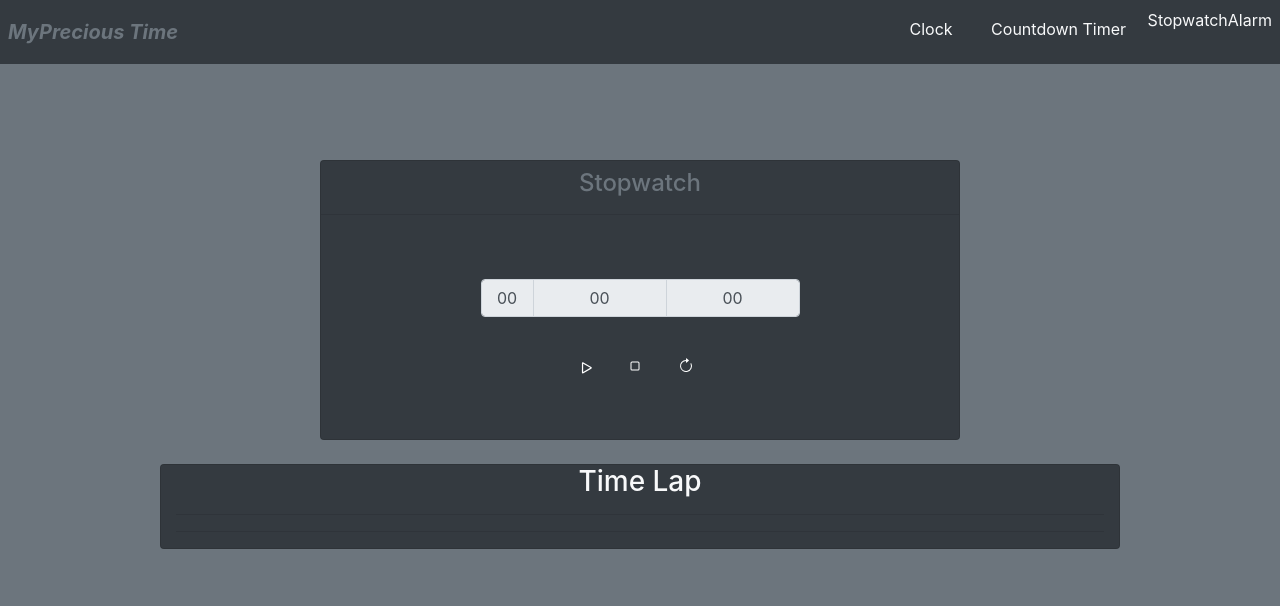
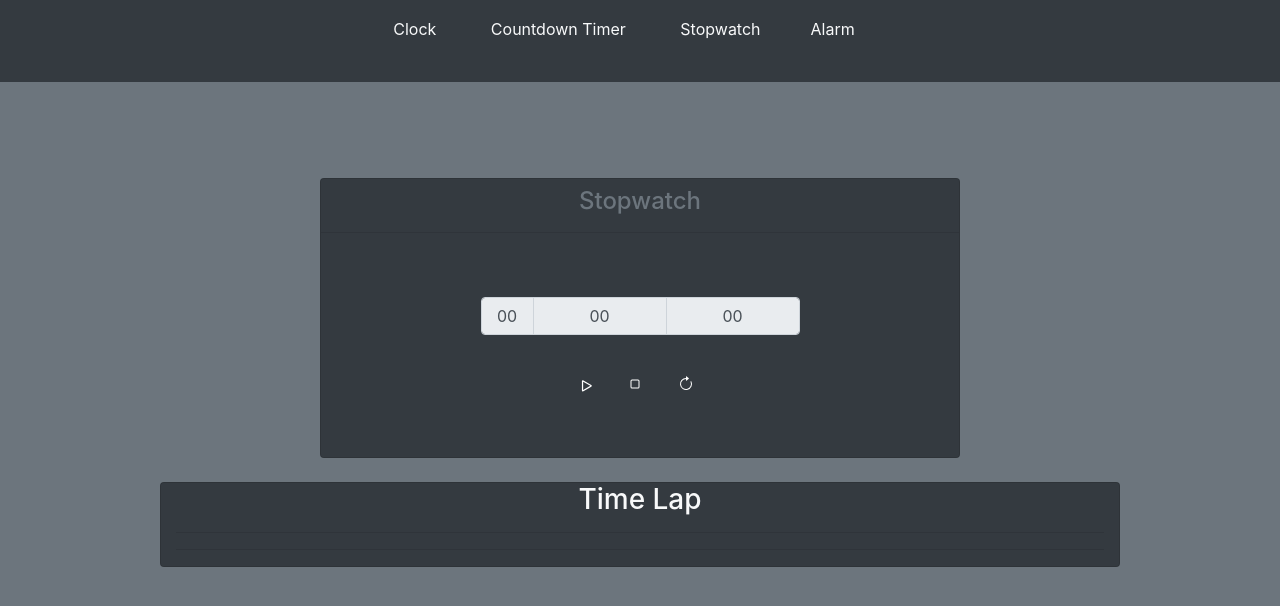
Before and after one commit to Timimah/Timer, a plain HTML site: page index.html in a window 1280 px wide. Drawn offline with nearby package versions, Linux system fonts and the light colour scheme.

Commit message:
made changes to the nav

```diff
--- a/index.html
+++ b/index.html
@@ -15,21 +15,20 @@
 </head>
 <body class="bg-secondary">
     <div>
-        <nav class="navbar p-2 navbar-brand-expand-sm bg-dark">
-            <a class="navbar-brand text-secondary" href="index.html"><strong><em>MyPrecious Time</em></strong></a>
+        <nav class="navbar p-2 navbar-brand-expand-sm bg-dark justify-content-center">
            <ul class="nav text-light ">
-                    <li class="nav-item btn p-0">
-                        <a href="clock.html" class="nav-link text-light" target="_self">Clock</a>
+                <li class="nav-item btn p-2">
+                    <a href="clock.html" class="nav-link text-light  p-0 fs-5" target="_self">Clock</a>
                 </li>&nbsp;
-                    <li class="nav-item btn p-0">
-                        <a href="countdown.html" class="nav-link text-light" target="_self">Countdown Timer</a>
+                <li class="nav-item btn p-2 mx-3">
+                    <a href="countdown.html" class="nav-link text-light p-0 mx-3 fs-5" target="_self">Countdown Timer</a>
                 </li>&nbsp;
-                    <li class="nav-item">
-                        <a href="index.html" class="nav-link text-light p-0" target="_self">Stopwatch</a>
+                <li class="nav-item p-2 btn">
+                    <a href="index.html" class="nav-link text-light  p-0 fs-5" target="_self">Stopwatch</a>
                         &nbsp;
                 </li>
-                    <li class="nav-item">
-                        <a href="alarm.html" class="nav-link text-light p-0" target="_self">Alarm</a>
+                <li class="nav-item btn p-2 mx-3">
+                    <a href="alarm.html" class="nav-link text-light p-0 mx-3 fs-5" target="_self">Alarm</a>
                         &nbsp;
                 </li>
             </ul>
```
Lines whose indentation alone changed are shown as unchanged.
